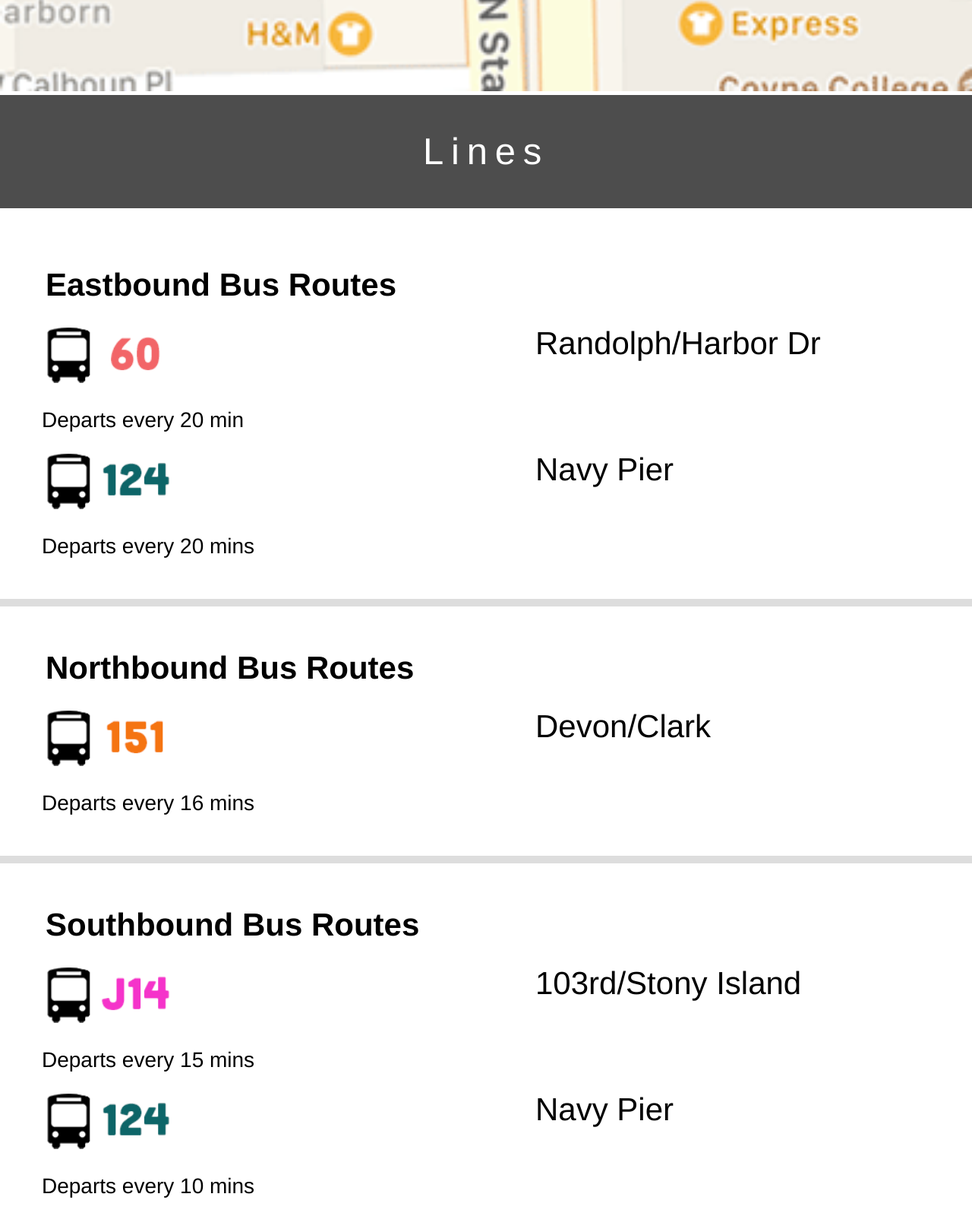
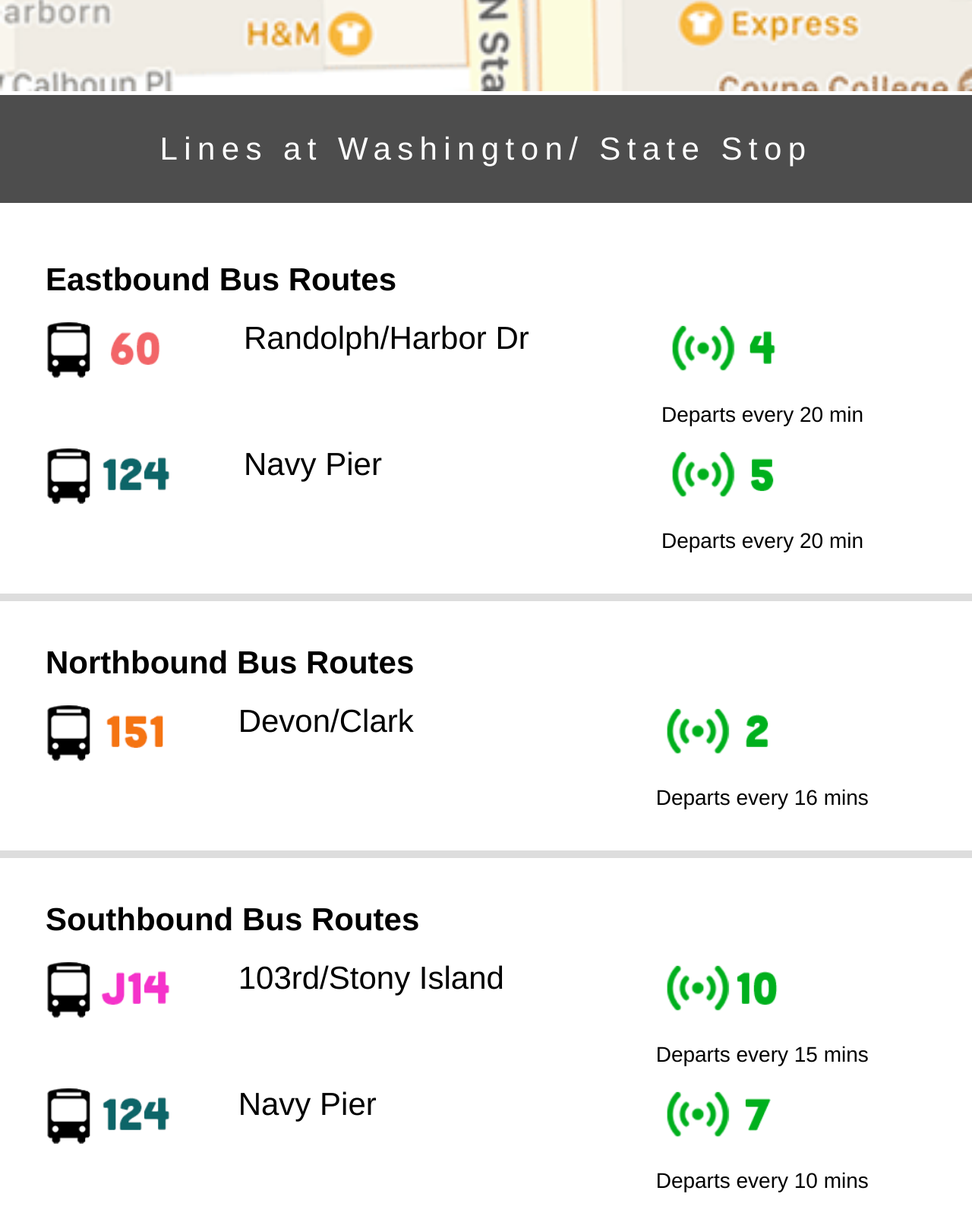
Before and after one commit to getmorejamie/BusyBus, a plain HTML site: page index.html in a window 1280 px wide. Shown: the part 1160-2760 px from the top of the page at 76% size. Drawn offline with Linux system fonts and the light colour scheme.

Commit message:
Add real-time arrival times / Update layout for additions

```diff
--- a/css/style.css
+++ b/css/style.css
@@ -16,7 +16,7 @@ h1, h3, .destination {
 h1 {
   background-color: #4D4D4D;
   color: #FFF;
-  font-size: 1.75em;
+  font-size: 1.5em;
   letter-spacing: .2em;
   margin: 0px 0 20px 0;
   padding: 50px;
@@ -36,8 +36,8 @@ img, table {
 }
 
 tr, td {
-    padding: 15px;
-    text-align: left;
+  padding: 15px;
+  text-align: left;
 }
 
 /* styles */
--- a/index.html
+++ b/index.html
@@ -23,7 +23,7 @@
       <div><img src="images/map-was_state.png" alt="map"></div>
 
       <!-- BusyBus Routes -->
-      <h1>Lines</h1>
+      <h1>Lines at Washington/ State Stop</h1>
 
       <!-- Eastbound Route -->
       <div class ="route-container">
@@ -32,16 +32,22 @@
           <tr>
             <td><img class ="td icon" src="images/bus_60.png" alt="60"></td>
             <td class ="td destination">Randolph/Harbor Dr</td>
+            <td><img class ="td icon" src="images/arrival_time_1.png" alt="Arrives in 4 min"></td>
           </tr>
           <tr>
+            <td></td>
+            <td></td>
             <td>Departs every 20 min</td>
           </tr>
           <tr>
             <td><img class ="td icon" src="images/bus_124.png" alt="124"></td>
             <td class ="td destination">Navy Pier</td>
+            <td><img class ="td icon" src="images/arrival_times_2.png" alt="Arrives in 5 min"></td>
           </tr>
           <tr>
-            <td>Departs every 20 mins</td>
+            <td></td>
+            <td></td>
+            <td>Departs every 20 min</td>
           </tr>
         </table>
       </div>
@@ -53,8 +59,11 @@
           <tr>
             <td><img class ="tr icon" src="images/bus_151.png" alt="151"></td>
             <td class ="td destination">Devon/Clark</td>
+            <td><img class ="td icon" src="images/arrival_times_3.png" alt="Arrives in 2 min"></td>
           </tr>
           <tr>
+            <td></td>
+            <td></td>
             <td>Departs every 16 mins</td>
           </tr>
         </table>
@@ -67,15 +76,21 @@
           <tr>
             <td><img class ="td icon" src="images/bus_J14.png" alt="J14"></td>
             <td class ="td destination">103rd/Stony Island</td>
+            <td><img class ="td icon" src="images/arrival_times_4.png" alt="Arrives in 10 min"></td>
           </tr>
           <tr>
+            <td></td>
+            <td></td>
             <td>Departs every 15 mins</td>
           </tr>
           <tr>
             <td><img class ="td icon" src="images/bus_124.png" alt="124"></td>
             <td class ="td destination">Navy Pier</td>
+            <td><img class ="td icon" src="images/arrival_times_5.png" alt="Arrives in 7 min"></td>
           </tr>
           <tr>
+            <td></td>
+            <td></td>
             <td>Departs every 10 mins</td>
           </tr>
         </table>
@@ -90,6 +105,8 @@
             <td class ="td destination">Jackson Park Express</td>
           </tr>
           <tr>
+            <td></td>
+            <td></td>
             <td>Departs: N/A </td>
           </tr>
         </table>
@@ -104,6 +121,8 @@
             <td class ="td destination">Cottage Grove</td>
           </tr>
           <tr>
+            <td></td>
+            <td></td>
             <td>Resumes 12:10am</td>
           </tr>
           <tr>
@@ -111,6 +130,8 @@
             <td class ="td destination">Madison</td>
           </tr>
           <tr>
+            <td></td>
+            <td></td>
             <td>Resumes 12:10am</td>
           </tr>
           <tr>
@@ -118,6 +139,8 @@
             <td class ="td destination">Streeterville/Taylor</td>
           </tr>
           <tr>
+            <td></td>
+            <td></td>
             <td>Resumes 12:10am</td>
           </tr>
         </table>
```
Also changed, not shown: images/arrival_time_1.png (added), images/arrival_times_2.png (added), images/arrival_times_3.png (added), images/arrival_times_4.png (added), images/arrival_times_5.png (added).
